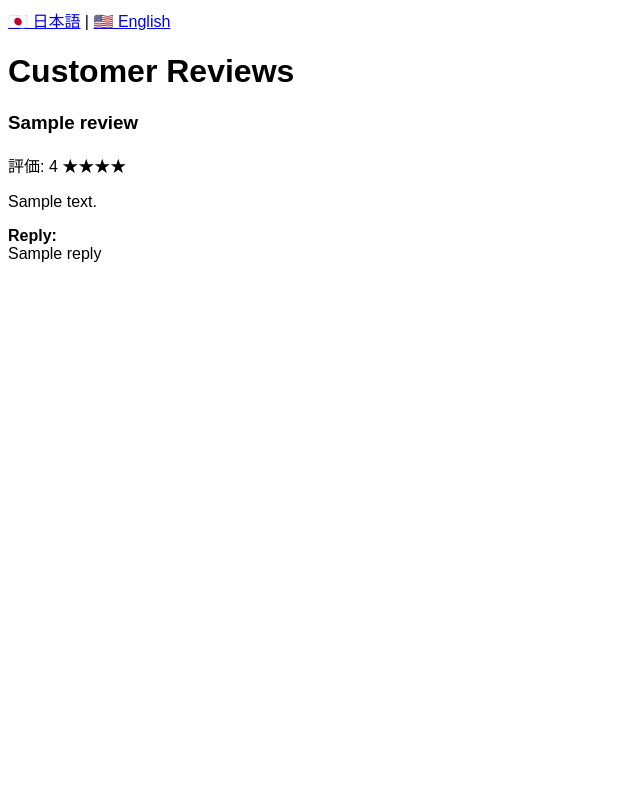
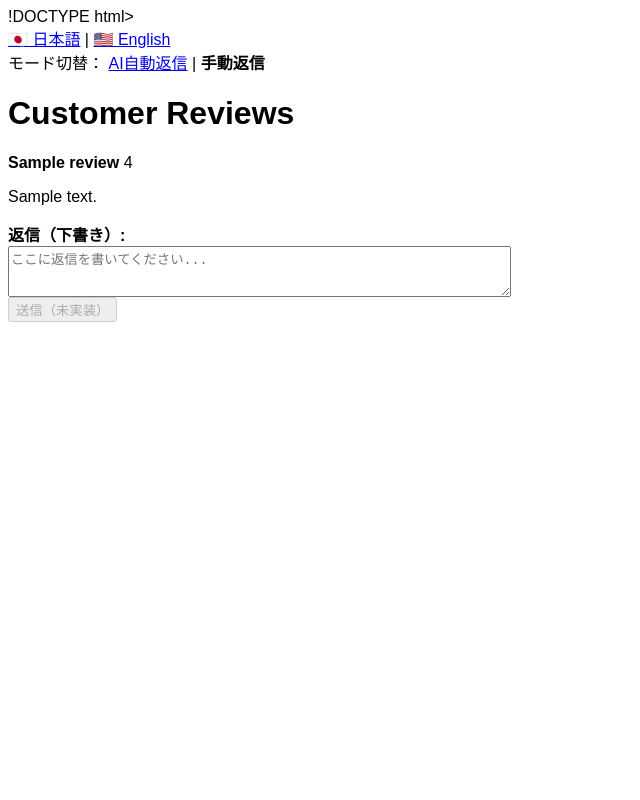
Before and after one commit to zayro-official/zayro-app, a FastAPI app: template templates/reviews.html in a window 1280 px wide. Shown: the whole page, without its empty margins (0-640 px from the left). Run offline with FastAPI, Linux system fonts and the light colour scheme; the template is opened without the code that fills it: most values are stand-ins (such as "Sample title", 1, 10 or a date in 2020).

Commit message:
Update reviews.html

```diff
--- a/templates/reviews.html
+++ b/templates/reviews.html
@@ -1,32 +1,50 @@
-<!DOCTYPE html>
-<html lang="{{ 'ja' if lang == 'ja' else 'en' }}">
+!DOCTYPE html>
+<html lang="{{ lang }}">
 <head>
-    <meta charset="UTF-8">
-    <title>Googleレビュー</title>
-    <link rel="stylesheet" href="/static/style.css">
+  <meta charset="UTF-8" />
+  <title>Googleレビュー</title>
+  <link rel="stylesheet" href="/static/style.css" />
 </head>
 <body>
+  <div class="container">
     <div class="lang-switch">
-        <a href="?lang=ja">🇯🇵 日本語</a> |
-        <a href="?lang=en">🇺🇸 English</a>
+      <a href="?lang=ja&mode={{ mode }}">🇯🇵 日本語</a> |
+      <a href="?lang=en&mode={{ mode }}">🇺🇸 English</a>
     </div>
-    <h1>
-        {{ "Googleレビュー" if lang == "ja" else "Customer Reviews" }}
-    </h1>
+
+    <div class="mode-switch">
+      モード切替：
+      {% if mode == 'auto' %}
+        <strong>AI自動返信</strong> | <a href="?lang={{ lang }}&mode=manual">手動返信</a>
+      {% else %}
+        <a href="?lang={{ lang }}&mode=auto">AI自動返信</a> | <strong>手動返信</strong>
+      {% endif %}
+    </div>
+
+    <h1>{{ "レビュー一覧" if lang == "ja" else "Customer Reviews" }}</h1>
 
     {% for review in reviews %}
     <div class="review-card">
-        <h3>{{ review.author_name }}</h3>
-        <p class="rating">評価: {{ review.rating }}
-            {% for i in range(review.rating|int) %}★{% endfor %}
-        </p>
-        <p>{{ review.text }}</p>
+      <div class="review-header">
+        <strong>{{ review.author_name }}</strong>
+        <span class="rating">{{ review.stars }}</span>
+      </div>
+      <p class="review-text">{{ review.text }}</p>
 
-        <div class="reply">
-            <strong>{{ "返信" if lang == "ja" else "Reply" }}:</strong><br>
-            {{ review.reply }}
-        </div>
+      {% if mode == "auto" %}
+      <div class="reply-box">
+        <strong>{{ "お店からの返信" if lang == "ja" else "Reply from us" }}</strong>
+        <p class="reply-text">{{ review.reply }}</p>
+      </div>
+      {% else %}
+      <div class="manual-reply-form">
+        <strong>返信（下書き）:</strong><br>
+        <textarea rows="3" cols="60" placeholder="ここに返信を書いてください..."></textarea><br>
+        <button disabled>送信（未実装）</button>
+      </div>
+      {% endif %}
     </div>
     {% endfor %}
+  </div>
 </body>
 </html>
```
